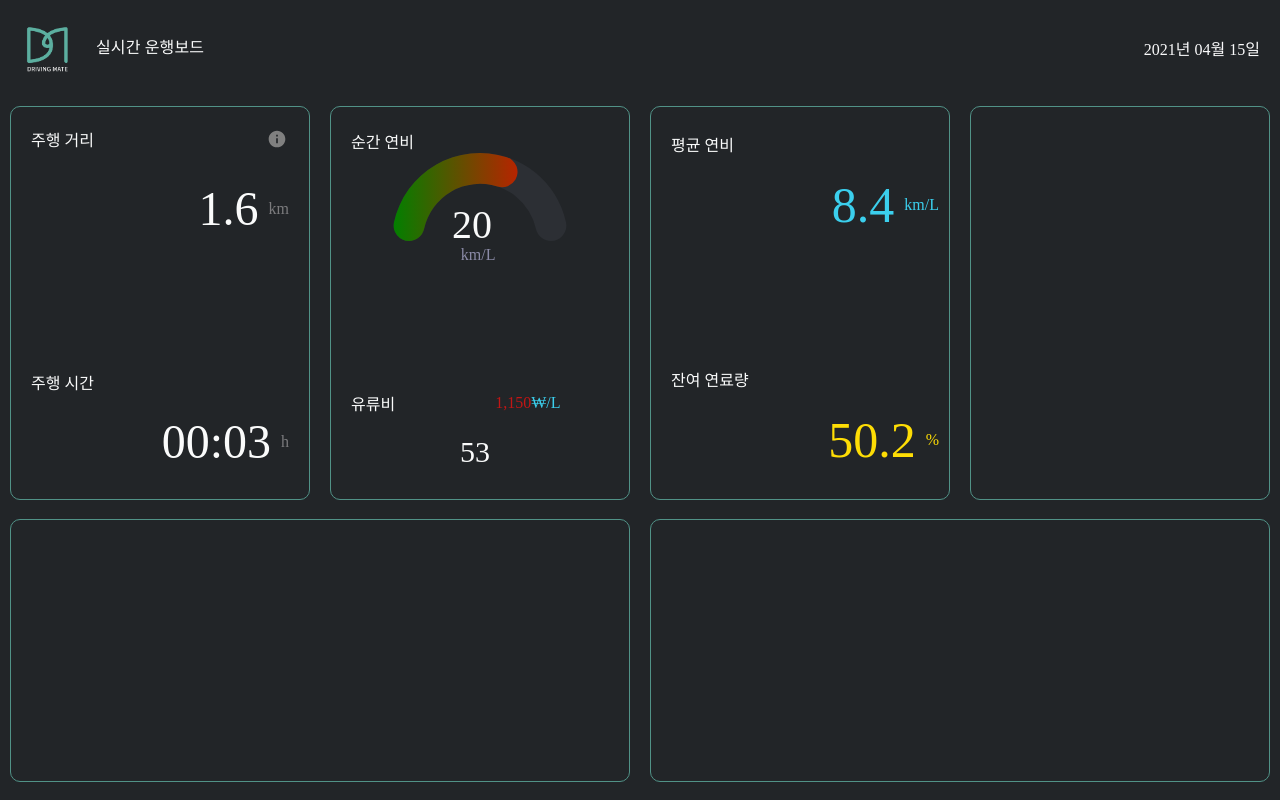
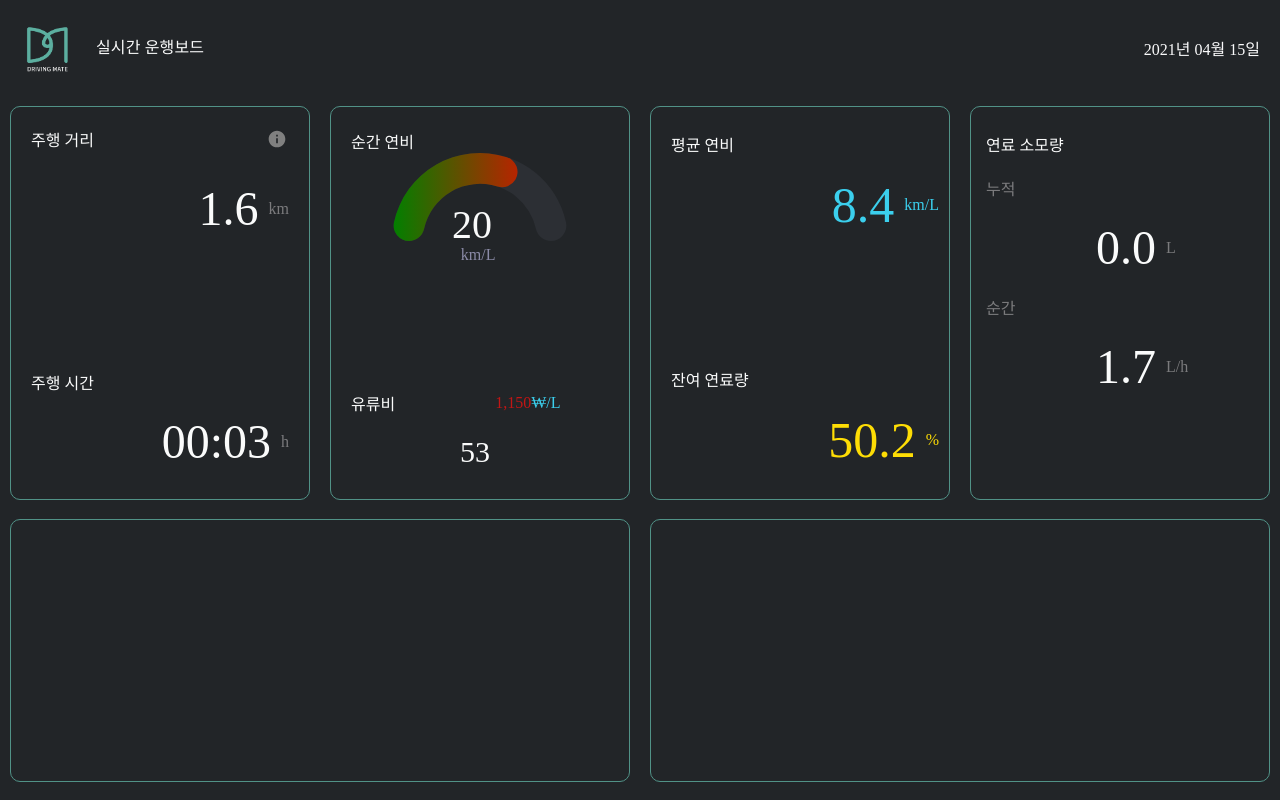
Before and after one commit to kimsehwan96/kpu_sp_rt_dashboard, a React (Create React App) app: page / in a window 1280 px wide. Built offline with nearby package versions, Linux system fonts and the light colour scheme.

Commit message:
FuelConsumption Layout

```diff
--- a/src/Content/FuelConsumption/elements.js
+++ b/src/Content/FuelConsumption/elements.js
@@ -12,4 +12,22 @@ export const Wrapper = styled.div`
 export const Card = styled.div`
   display: flex;
   flex-direction: column;
+  padding: 15px;
+  margin-top: 10px;
 `;
+
+export const CardTitle = styled.div`
+
+`;
+
+export const CardSubTitle = styled.div`
+  margin-top: 20px;
+`;
+
+export const CardContent = styled.div`
+  display: flex;
+  float: right;
+  margin-top: 20px;
+  align-items: center;
+  margin-left: 110px;
+`;
--- a/src/Content/FuelConsumption/index.js
+++ b/src/Content/FuelConsumption/index.js
@@ -1,9 +1,29 @@
 import React from 'react';
-import {Wrapper} from "./elements";
+import { Card, CardContent, CardSubTitle, CardTitle, Wrapper } from "./elements";
+import { Payload, Title, Unit } from "../elements";
 
 const FuelConsumption = () => {
     return (
         <Wrapper>
+            <Card>
+                <CardTitle>
+                    <Title>연료 소모량</Title>
+                </CardTitle>
+                <CardSubTitle>
+                    <Unit>누적</Unit>
+                </CardSubTitle>
+                <CardContent>
+                    <Payload>0.0</Payload>
+                    <Unit>L</Unit>
+                </CardContent>
+                <CardSubTitle>
+                    <Unit>순간</Unit>
+                </CardSubTitle>
+                <CardContent>
+                    <Payload>1.7</Payload>
+                    <Unit>L/h</Unit>
+                </CardContent>
+            </Card>
         </Wrapper>
     );
 }
```
